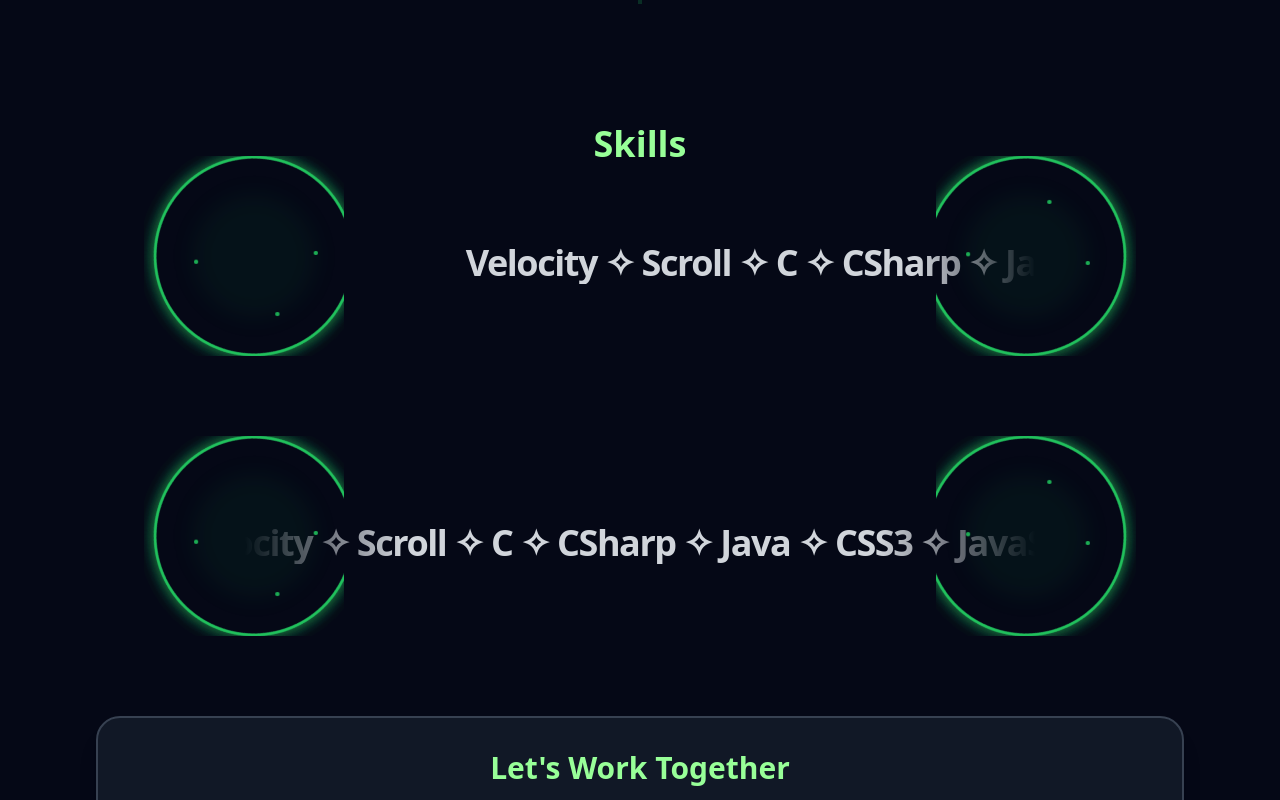
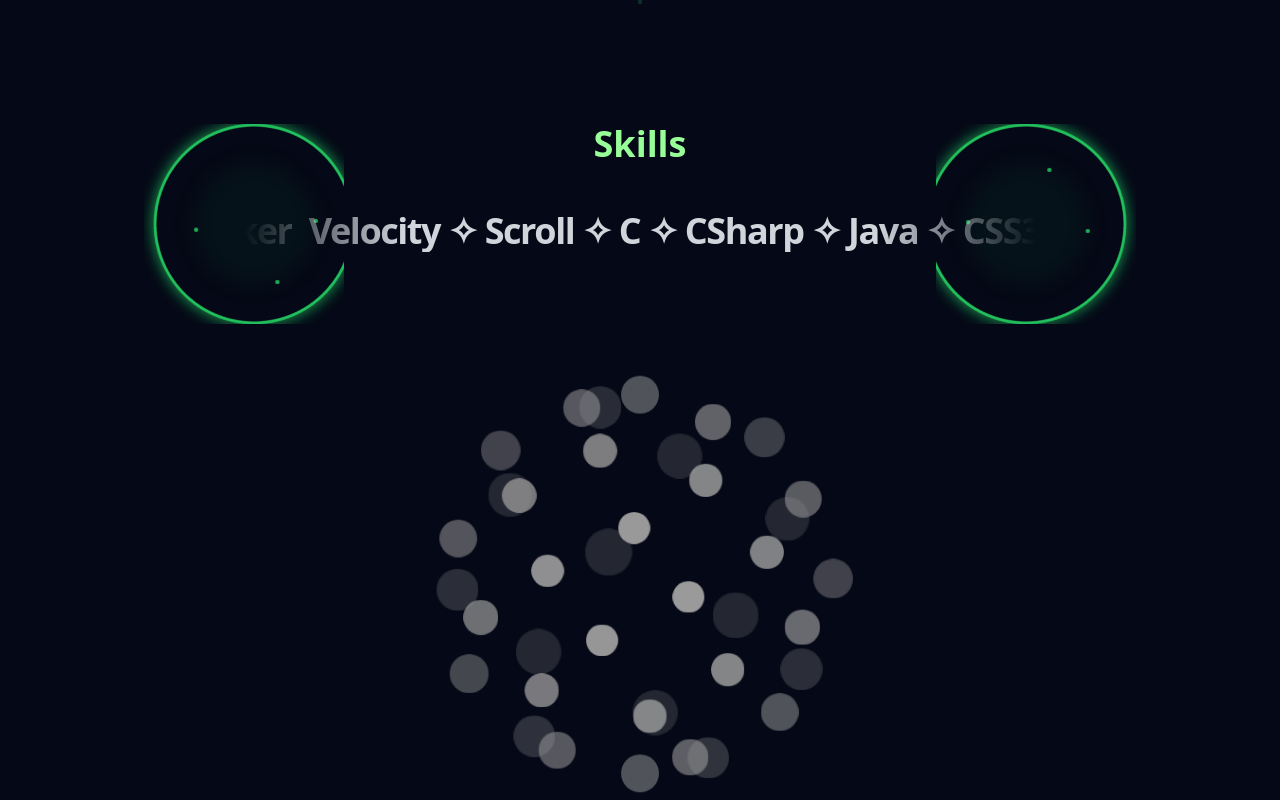
Before and after one commit to lord-rudra0/My-Portfolio, a React (Vite) app: page /about in a window 1280 px wide. Shown: the part 1360-2160 px from the top of the page. Built offline with nearby package versions, Linux system fonts and the light colour scheme.

Commit message:
margin and gaping of skill fixed

```diff
--- a/src/components/magicui/icon-cloud.jsx
+++ b/src/components/magicui/icon-cloud.jsx
@@ -169,6 +169,7 @@ export function IconCloud({ images, width = 600, height = 600, sphereRadius = 20
   }, [width, height, iconPositions, isDragging, autoRotate, sphereRadius])
 
   return (
+    <div className="flex justify-center items-center w-full h-full">
       <canvas
         ref={canvasRef}
         width={width}
@@ -177,9 +178,10 @@ export function IconCloud({ images, width = 600, height = 600, sphereRadius = 20
         onMouseMove={handleMouseMove}
         onMouseUp={handleMouseUp}
         onMouseLeave={handleMouseUp}
-      className="rounded-lg cursor-grab active:cursor-grabbing"
+        className="rounded-lg cursor-grab active:cursor-grabbing max-w-full max-h-full"
         aria-label="Interactive 3D Icon Cloud"
         role="img"
       />
+    </div>
   )
 }
--- a/src/pages/About.jsx
+++ b/src/pages/About.jsx
@@ -6,6 +6,7 @@ import { useTheme } from '../context/ThemeContext';
 import BlurText from '../components/ui/ScrollFloat';
 import { VelocityScroll } from "../components/magicui/scroll-based-velocity"
 import ContactCTA from '../components/ContactCTA';
+import { IconCloud } from '../components/magicui/icon-cloud';
 // import Test from '../components/Education';
 // import { TextReveal } from '../components/ui/text-reveal';
 
@@ -95,7 +96,7 @@ const About = () => {
       initial={{ opacity: 0 }}
       animate={{ opacity: 1 }}
       exit={{ opacity: 0 }}
-      className={`min-h-screen bg-${theme} text-white pt-20`}
+      className={`min-h-screen bg-${theme} text-white pt-20 overflow-hidden`}
     >
       <style>
         {`
@@ -175,11 +176,11 @@ const About = () => {
           <h1 className="text-4xl font-bold mb-12 text-center text-white">Skills</h1>
           <div className="relative flex w-full flex-col items-center justify-center mb-16 px-[100px]">
             {/* First Skills Scroll */}
-            <div className="w-full flex flex-col gap-[2px]">
-              <div className="relative w-full perspective-1000 my-8">
+            <div className="w-full flex flex-col gap-[2px] mt-0 mb-0">
+              <div className="relative w-full perspective-1000 my-0">
                 {/* Left Portal */}
-                <div className="absolute -left-[100px] top-1/2 -translate-y-1/2 w-[200px] h-[200px] z-10 overflow-hidden sm:hidden lg:block">
-                  <div className="absolute left-[5%] top-0 w-[200px] h-[200px]">
+                <div className="absolute -left-[100px] top-1/2 -translate-y-1/2 w-[100px] h-[100px] z-0 overflow-hidden sm:w-[75px] sm:h-[75px] lg:w-[200px] lg:h-[200px]">
+                  <div className="absolute left-[5%] top-0 w-full h-full">
                     {[...Array(8)].map((_, i) => (
                       <div
                         key={i}
@@ -219,8 +220,8 @@ const About = () => {
                 </div>
 
                 {/* Right Portal */}
-                <div className="absolute -right-[100px] top-1/2 -translate-y-1/2 w-[200px] h-[200px] z-10 overflow-hidden sm:hidden lg:block">
-                  <div className="absolute right-[5%] top-0 w-[200px] h-[200px]">
+                <div className="absolute -right-[100px] top-1/2 -translate-y-1/2 w-[100px] h-[100px] z-0 overflow-hidden sm:w-[75px] sm:h-[75px] lg:w-[200px] lg:h-[200px]">
+                  <div className="absolute right-[5%] top-0 w-full h-full">
                     {[...Array(8)].map((_, i) => (
                       <div
                         key={i}
@@ -259,14 +260,15 @@ const About = () => {
                   </div>
                 </div>
 
-                {/* VelocityScroll with adjusted mask */}
-                <div className="relative z-20 transform-gpu">
+                {/* VelocityScroll with adjusted z-index */}
+                <div className="relative z-10 transform-gpu">
                   <VelocityScroll
                     numRows={1}
                     defaultVelocity={0.5}
-                    className="[mask-image:linear-gradient(to_right,transparent_0%,white_15%,white_85%,transparent_100%)]"
+
+                    className="[mask-image:linear-gradient(to_right,transparent_0%,white_20%,white_80%,transparent_100%)]"
                   >
-                    <span className={`${theme === 'dark' ? 'text-gray-300' : 'text-gray-800'} text-4xl px-4 lg:px-[150px]`}>
+                    <span className={`${theme === 'dark' ? 'text-gray-300' : 'text-gray-800'} text-4xl px-0 sm:px-0 lg:px-0`}>
                       Velocity ✧ Scroll ✧ C ✧ CSharp ✧ Java ✧ CSS3 ✧ JavaScript ✧ HTML5 ✧ Python ✧ AssemblyScript ✧ TypeScript ✧
                       Vercel ✧ Render ✧ Netlify ✧ Heroku ✧ Firebase ✧ Bootstrap ✧ EJS ✧ ExpressJS ✧ FastAPI ✧ Flask ✧ Jinja ✧
                       NodeDotJS ✧ NPM ✧ React ✧ Vite ✧ TailwindCSS ✧ MongoDB ✧ MySQL ✧ SQLite ✧ Figma ✧ Canva ✧ NumPy ✧ Pandas ✧
@@ -277,16 +279,16 @@ const About = () => {
               </div>
             </div>
 
-            <div className="w-full mt-16">
-              {/* <Skill /> */}
+            <div className="">
+              <Skill />
             </div>
 
             {/* Second Skills Scroll */}
-            <div className="w-full flex flex-col gap-[2px] mt-16">
-              <div className="relative w-full perspective-1000 my-8">
+            <div className="w-full flex flex-col gap-0">
+              <div className="relative w-full perspective-1000 my-0">
                 {/* Left Portal */}
-                <div className="absolute -left-[100px] top-1/2 -translate-y-1/2 w-[200px] h-[200px] z-10 overflow-hidden sm:hidden lg:block">
-                  <div className="absolute left-[5%] top-0 w-[200px] h-[200px]">
+                <div className="absolute -left-[100px] top-1/2 -translate-y-1/2 w-[100px] h-[100px] z-0 overflow-hidden sm:w-[75px] sm:h-[75px] lg:w-[200px] lg:h-[200px]">
+                  <div className="absolute left-[5%] top-0 w-full h-full">
                     {[...Array(8)].map((_, i) => (
                       <div
                         key={i}
@@ -326,8 +328,8 @@ const About = () => {
                 </div>
 
                 {/* Right Portal */}
-                <div className="absolute -right-[100px] top-1/2 -translate-y-1/2 w-[200px] h-[200px] z-10 overflow-hidden sm:hidden lg:block">
-                  <div className="absolute right-[5%] top-0 w-[200px] h-[200px]">
+                <div className="absolute -right-[100px] top-1/2 -translate-y-1/2 w-[100px] h-[100px] z-0 overflow-hidden sm:w-[75px] sm:h-[75px] lg:w-[200px] lg:h-[200px]">
+                  <div className="absolute right-[5%] top-0 w-full h-full">
                     {[...Array(8)].map((_, i) => (
                       <div
                         key={i}
@@ -366,14 +368,14 @@ const About = () => {
                   </div>
                 </div>
 
-                {/* VelocityScroll */}
-                <div className="relative z-20 transform-gpu">
+                {/* VelocityScroll with adjusted z-index */}
+                <div className="relative z-10 transform-gpu">
                   <VelocityScroll
                     numRows={1}
                     defaultVelocity={-0.5}
-                    className="[mask-image:linear-gradient(to_right,transparent,white_20%,white_80%,transparent)]"
+                    className="[mask-image:linear-gradient(to_right,transparent_0%,white_20%,white_80%,transparent_100%)]"
                   >
-                    <span className={`${theme === 'dark' ? 'text-gray-300' : 'text-gray-800'} text-4xl`}>
+                    <span className={`${theme === 'dark' ? 'text-gray-300' : 'text-gray-800'} text-4xl px-0 sm:px-0 lg:px-0`}>
                       Velocity ✧ Scroll ✧ C ✧ CSharp ✧ Java ✧ CSS3 ✧ JavaScript ✧ HTML5 ✧ Python ✧ AssemblyScript ✧ TypeScript ✧
                       Vercel ✧ Render ✧ Netlify ✧ Heroku ✧ Firebase ✧ Bootstrap ✧ EJS ✧ ExpressJS ✧ FastAPI ✧ Flask ✧ Jinja ✧
                       NodeDotJS ✧ NPM ✧ React ✧ Vite ✧ TailwindCSS ✧ MongoDB ✧ MySQL ✧ SQLite ✧ Figma ✧ Canva ✧ NumPy ✧ Pandas ✧
@@ -385,6 +387,17 @@ const About = () => {
             </div>
           </div>
         </div>
+
+        {/* Add the IconCloud component */}
+        {/* <div className="flex justify-center items-center mt-0 mb-0">
+          <IconCloud
+            images={content.skills.icons}
+            width={300}
+            height={300}
+            sphereRadius={150}
+            className="w-full max-w-[300px] h-auto"
+          />
+        </div> */}
       </div>
 
       <motion.section
```
Lines whose indentation alone changed are shown as unchanged.
